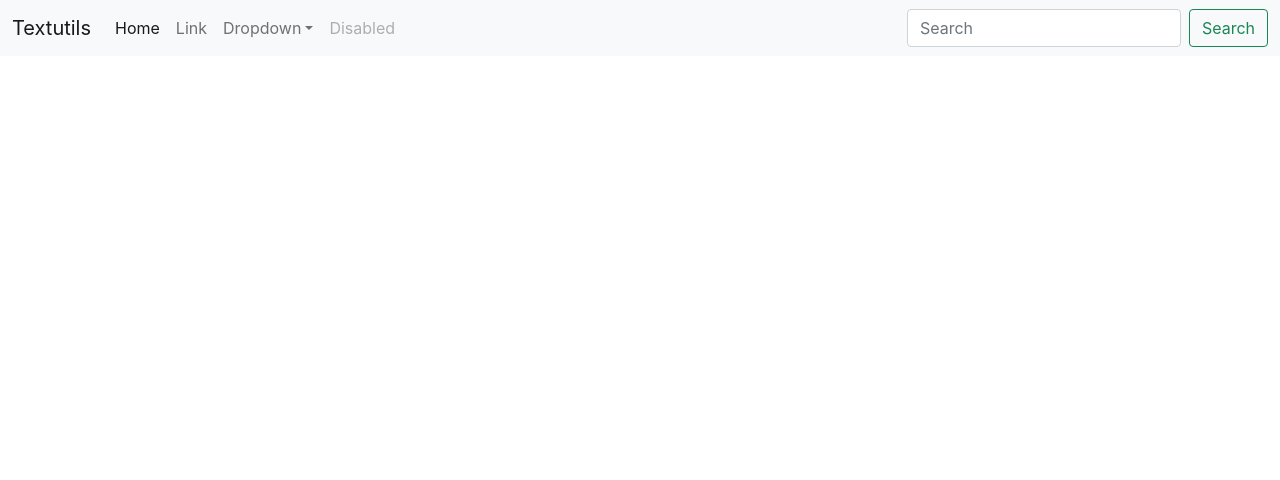
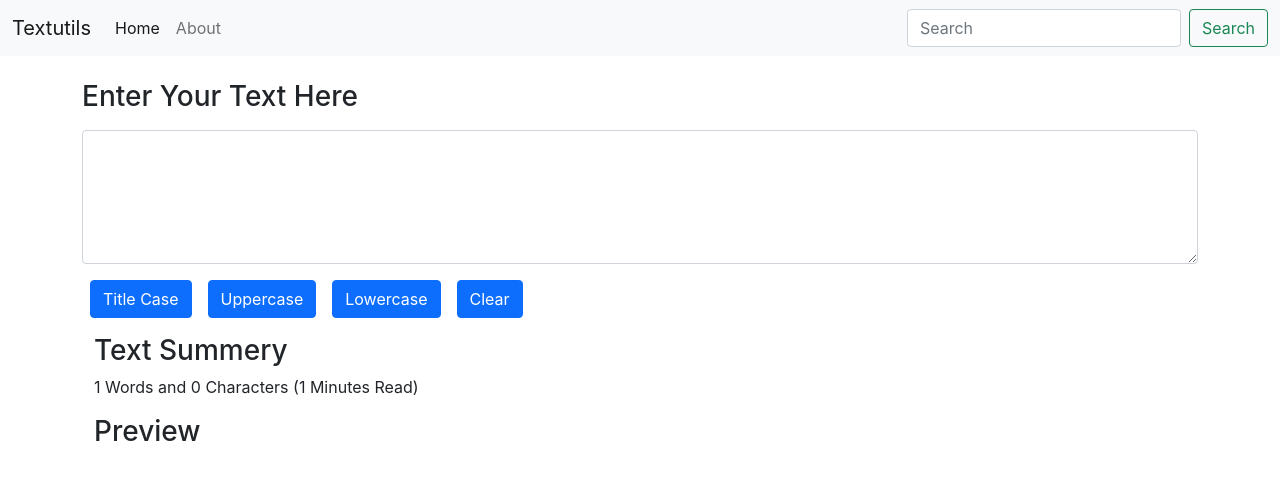
Before and after one commit to abdullah-afzal/textutils, a React (Create React App) app: page / in a window 1280 px wide. Shown: the top 480 px of the page. Built offline with nearby package versions, Linux system fonts and the light colour scheme.

Commit message:
Add Functionality

```diff
--- a/src/App.js
+++ b/src/App.js
@@ -1,45 +1,14 @@
-import logo from './logo.svg';
 import './App.css';
+import InputForm from './components/InputForm';
+import Navbar from './components/Navbar';
 
 function App() {
   return (
     <>
-    <nav className="navbar navbar-expand-lg navbar-light bg-light">
-  <div className="container-fluid">
-    <a className="navbar-brand" href="/">Textutils</a>
-    <button className="navbar-toggler" type="button" data-bs-toggle="collapse" data-bs-target="/navbarSupportedContent" aria-controls="navbarSupportedContent" aria-expanded="false" aria-label="Toggle navigation">
-      <span className="navbar-toggler-icon"></span>
-    </button>
-    <div className="collapse navbar-collapse" id="navbarSupportedContent">
-      <ul className="navbar-nav me-auto mb-2 mb-lg-0">
-        <li className="nav-item">
-          <a className="nav-link active" aria-current="page" href="/">Home</a>
-        </li>
-        <li className="nav-item">
-          <a className="nav-link" href="/">Link</a>
-        </li>
-        <li className="nav-item dropdown">
-          <a className="nav-link dropdown-toggle" href="/" id="navbarDropdown" role="button" data-bs-toggle="dropdown" aria-expanded="false">
-            Dropdown
-          </a>
-          <ul className="dropdown-menu" aria-labelledby="navbarDropdown">
-            <li><a className="dropdown-item" href="/">Action</a></li>
-            <li><a className="dropdown-item" href="/">Another action</a></li>
-            <li><hr className="dropdown-divider"/></li>
-            <li><a className="dropdown-item" href="/">Something else here</a></li>
-          </ul>
-        </li>
-        <li className="nav-item">
-          <a className="nav-link disabled">Disabled</a>
-        </li>
-      </ul>
-      <form className="d-flex">
-        <input className="form-control me-2" type="search" placeholder="Search" aria-label="Search"/>
-        <button className="btn btn-outline-success" type="submit">Search</button>
-      </form>
+    <Navbar/>
+    <div className='container'>
+    <InputForm/>
     </div>
-  </div>
-</nav>
     </>
   );
 }
--- /dev/null
+++ b/src/components/InputForm.js
@@ -0,0 +1,46 @@
+import React, {useState} from 'react'
+
+export default function InputForm(prop) {
+    const handleUppercase=()=>{
+        setText(text.toUpperCase());
+    }
+    const handleLowercase=()=>{
+      setText(text.toLowerCase());
+    }
+    const handleClear=()=>{
+      setText("");
+    }
+    const capitalFirstLetter = ()=>{
+      let words = text.split(" ")
+     let uppercaseword = ' '
+      words.forEach(element => {
+         uppercaseword += element.charAt(0).toUpperCase() + element.slice(1) + " "
+      });
+      setText(uppercaseword)
+  }
+    const onTextChange=(event)=>{
+        setText(event.target.value);
+    }
+    const[text,setText]=useState("")
+  return (
+<>
+<div className="mb-3 mt-4">
+  <label htmlFor="exampleFormControlTextarea1" className="form-label"><h3>{prop.labelN}</h3></label>
+  <textarea className="form-control" id="exampleFormControlTextarea1" rows="5" value={text} onChange={onTextChange}></textarea>
+  <button className='btn btn-primary mt-3 mx-2' onClick={capitalFirstLetter}>Title Case</button>
+  <button className='btn btn-primary mt-3 mx-2' onClick={handleUppercase}>Uppercase</button>
+  <button className='btn btn-primary mt-3 mx-2' onClick={handleLowercase}>Lowercase</button>
+  <button className='btn btn-primary mt-3 mx-2' onClick={handleClear}>Clear</button>
+</div>
+<div className="container">
+  <h3>Text Summery</h3>
+  <p>{text.split(" ").length} Words and {text.length} Characters ({Math.ceil(0.008 * text.split(" ").length)} Minutes Read) </p>
+  <h3>Preview</h3>
+  <p>{text}</p>
+</div>
+</>
+  )
+}
+InputForm.defaultProps={
+    labelN:"Enter Your Text Here"
+};
--- /dev/null
+++ b/src/components/Navbar.js
@@ -0,0 +1,29 @@
+import React from 'react'
+
+export default function Navbar(){
+    return(
+    <nav className="navbar navbar-expand-lg navbar-light bg-light">
+    <div className="container-fluid">
+      <a className="navbar-brand" href="/">Textutils</a>
+      <button className="navbar-toggler" type="button" data-bs-toggle="collapse" data-bs-target="/navbarSupportedContent" aria-controls="navbarSupportedContent" aria-expanded="false" aria-label="Toggle navigation">
+        <span className="navbar-toggler-icon"></span>
+      </button>
+      <div className="collapse navbar-collapse" id="navbarSupportedContent">
+        <ul className="navbar-nav me-auto mb-2 mb-lg-0">
+          <li className="nav-item">
+            <a className="nav-link active" aria-current="page" href="/">Home</a>
+          </li>
+          <li className="nav-item">
+            <a className="nav-link" href="/">About</a>
+          </li>
+
+        </ul>
+        <form className="d-flex">
+          <input className="form-control me-2" type="search" placeholder="Search" aria-label="Search"/>
+          <button className="btn btn-outline-success" type="submit">Search</button>
+        </form>
+      </div>
+    </div>
+  </nav>
+    )
+}
```
